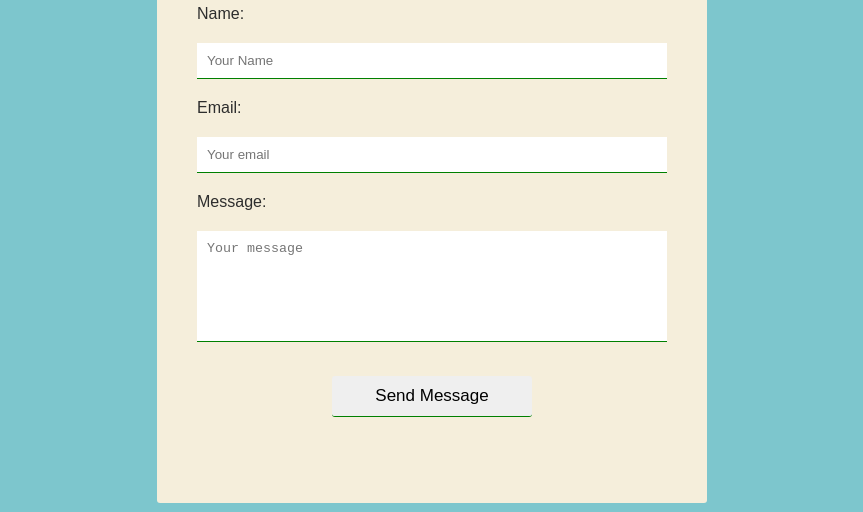
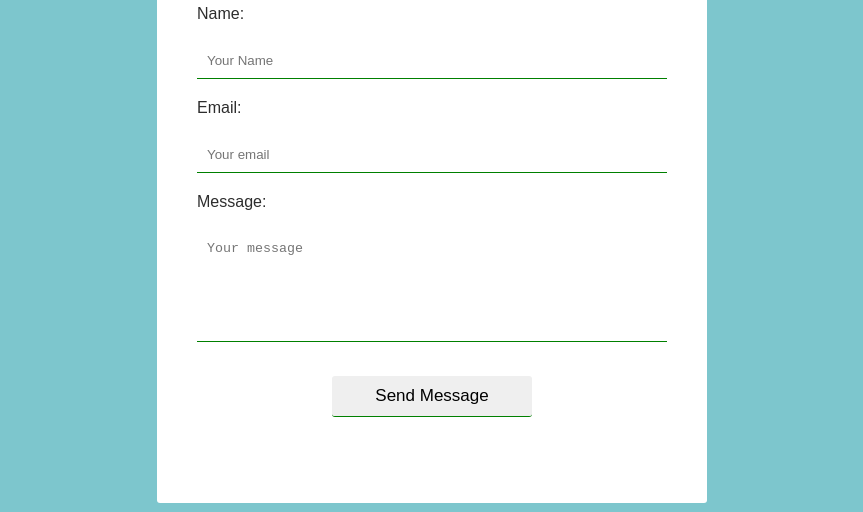
Before and after one commit to shakurgabriel/shakurgabriel.github.io, a plain HTML site: page contact/contact/index.html in a window 1280 px wide. Shown: the part 326-838 px from the top of the page, without its empty margins (236-1099 px from the left). Drawn offline with nearby package versions, Linux system fonts and the light colour scheme.

Commit message:
Update style.css

```diff
--- a/contact/contact/style.css
+++ b/contact/contact/style.css
@@ -9,7 +9,7 @@ html, body {
 form {
   max-width: 550px;
   width: 90%;
-  background: rgb(245, 238, 219);
+  background: white;
   margin: 17vh auto 0 auto;
   padding: 40px;
   border-radius: 3px;
```
